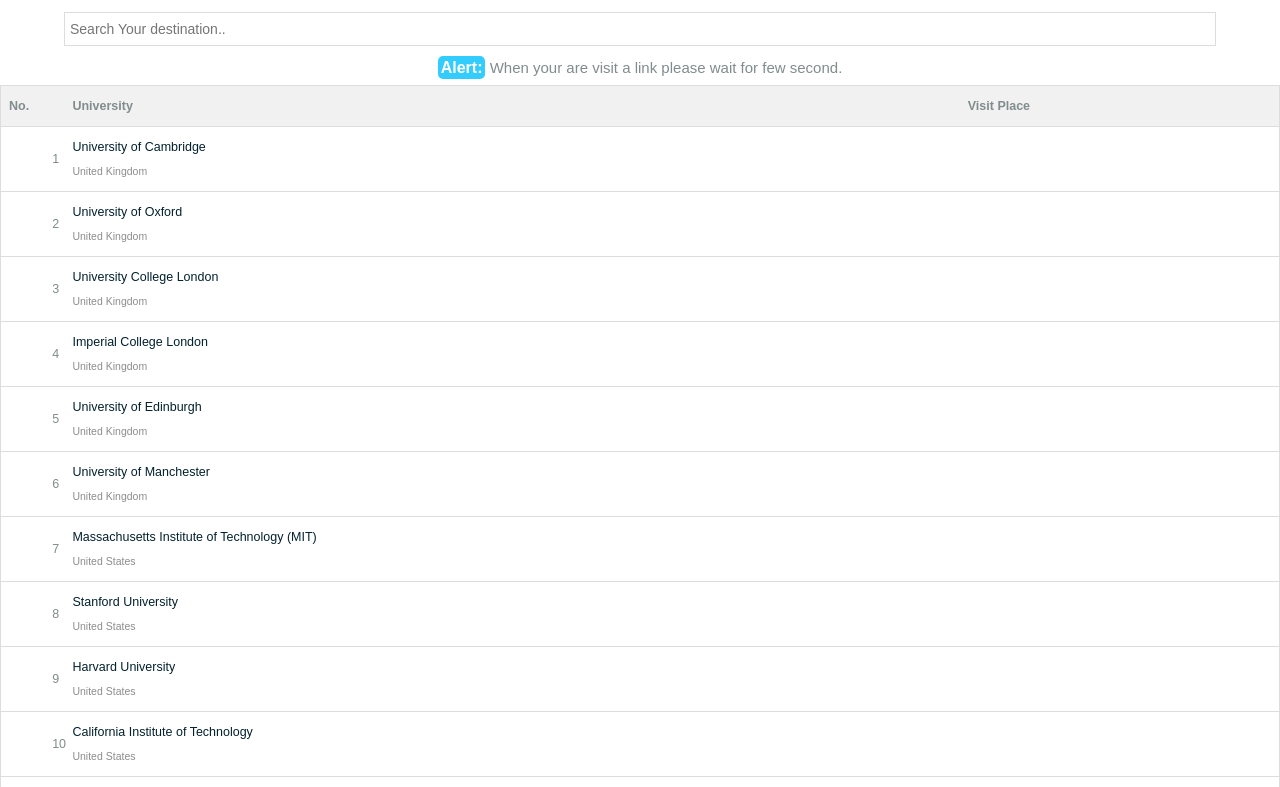
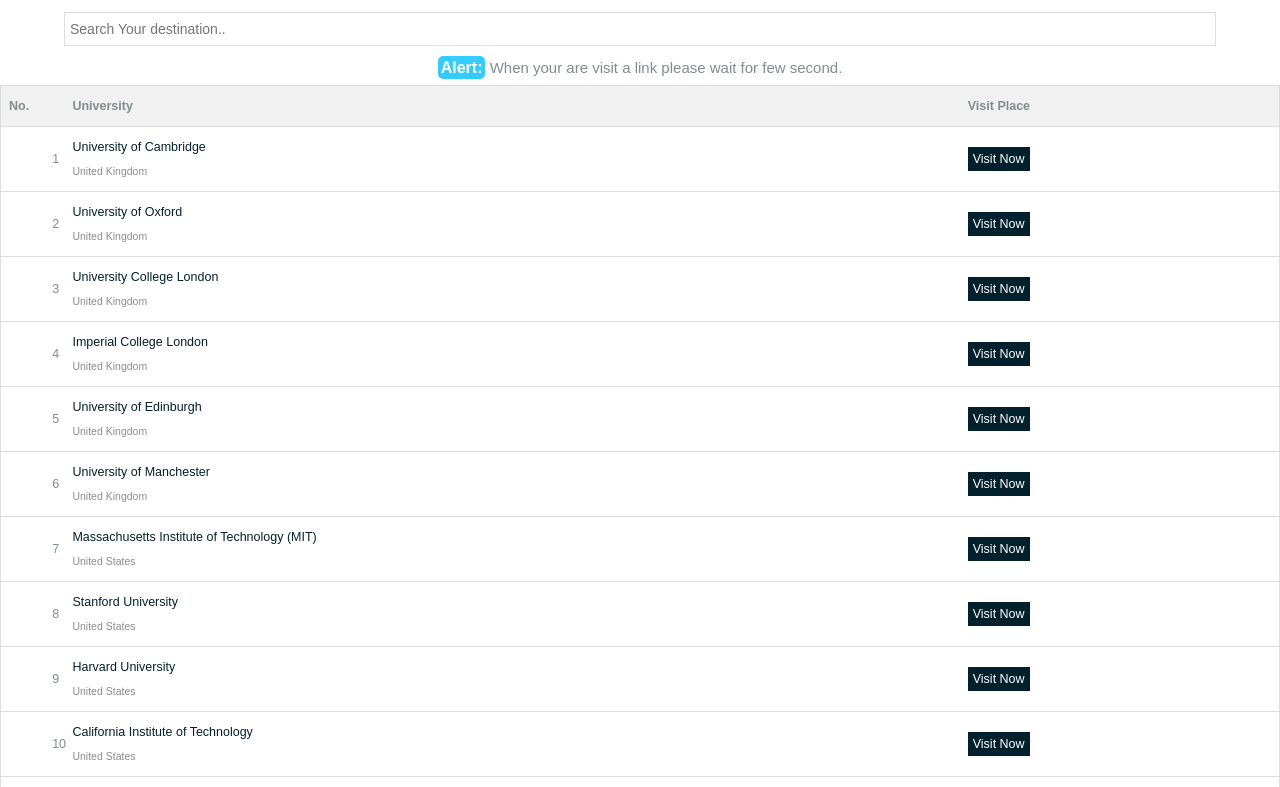
Before and after one commit to Fahadin/tdcur20190102sppa, a plain HTML site: page Top_World_University/index.html in a window 1280 px wide. Shown: the top 787 px of the page. Drawn offline with Linux system fonts and the light colour scheme.

Commit message:
Update style.css

```diff
--- a/Top_World_University/css/style.css
+++ b/Top_World_University/css/style.css
@@ -60,7 +60,7 @@
   padding-left: 4% !important;
 }
 .link {
-  background: ##02212c !important;
+  background: #02212c !important;
   color: #ffffff !important;
   padding: 5px !important;
 }
```
